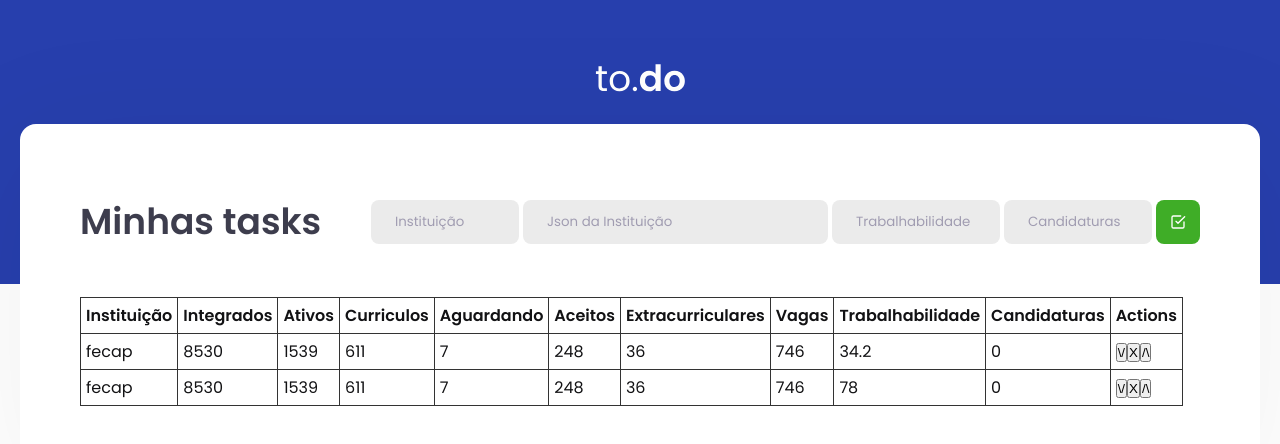
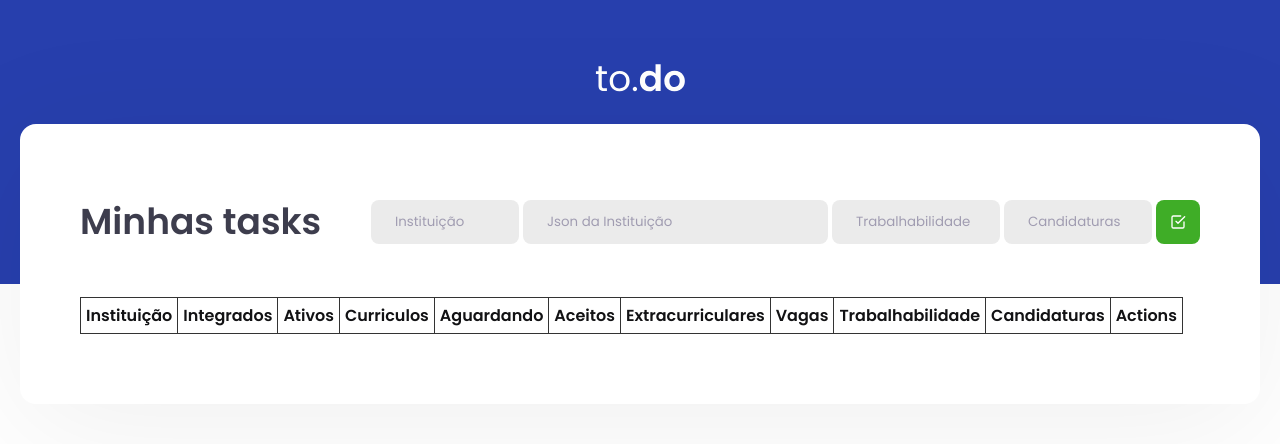
Before and after one commit to dekopossas/firstchallenge, a React app: page / in a window 1280 px wide. Shown: the top 444 px of the page. Built offline with nearby package versions, Linux system fonts and the light colour scheme.

Commit message:
remove mock

```diff
--- a/src/components/TaskList.tsx
+++ b/src/components/TaskList.tsx
@@ -19,34 +19,7 @@ interface Line {
 }
 
 export function TaskList() {
-  const [lines, setLines] = useState<Line[]>([
-    {
-      id: 1,
-      name: 'fecap',
-      integrated: '8530',
-      actived: '1539',
-      curriculum: '611',
-      waiting: '7',
-      accepted: '248',
-      extracurriculars: '36',
-      vacant: '746',
-      workability: '34.2',
-      candidacy: '0',
-    },
-    {
-      id: 2,
-      name: 'fecap',
-      integrated: '8530',
-      actived: '1539',
-      curriculum: '611',
-      waiting: '7',
-      accepted: '248',
-      extracurriculars: '36',
-      vacant: '746',
-      workability: '78',
-      candidacy: '0',
-    },
-  ]);
+  const [lines, setLines] = useState<Line[]>([]);
   const [institutName, setInstitutName] = useState('');
   const [institutJson, setInstitutJson] = useState('');
   const [workabilityInput, setWorkabilityInput] = useState('');
```
